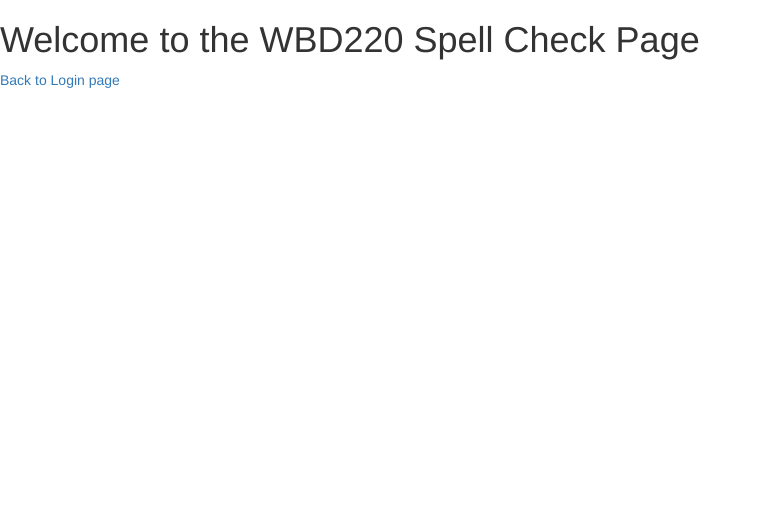
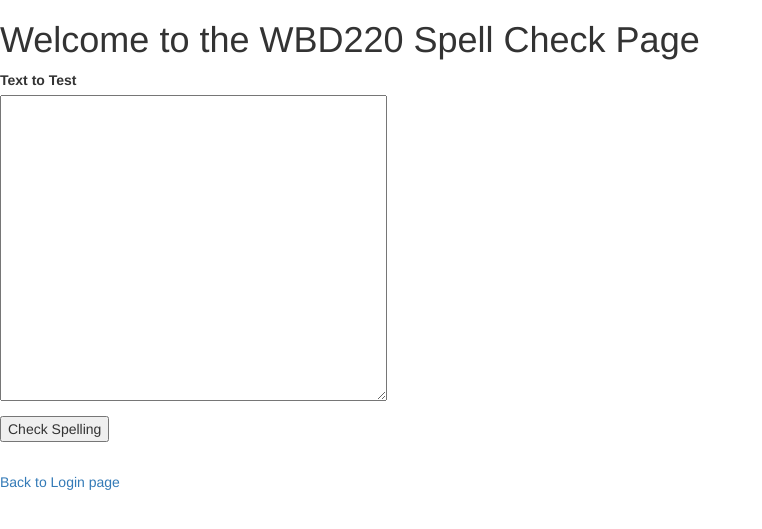
Before and after one commit to wbd220/SecureCoding2, a Flask app: page /spell_check in a window 1280 px wide. Shown: the top 529 px of the page, without its empty margins (0-762 px from the left). Run offline with Flask 2, Linux system fonts and the light colour scheme; some libraries are stand-ins or nearby versions.

Commit message:
fixed a crash when trying to use account that was not yet registered.

```diff
--- a/app.py
+++ b/app.py
@@ -26,6 +26,11 @@ class RegistrationForm(FlaskForm):
     submit = SubmitField('Register me')
 
 
+class SpellCheckForm(FlaskForm):
+    text2test = TextAreaField('Text to Test', render_kw={"rows": 15, "cols": 45})
+    submit = SubmitField("Check Spelling")
+
+
 userdict = {'tester': {'password': 'testpass', '2fa': '5555555555'}}
 
 
@@ -39,12 +44,17 @@ def login():
     login_form = LoginForm()
     global userdict
     if login_form.validate_on_submit():
-        if (userdict[login_form.username.data]['password'] == login_form.password.data and
-                userdict[login_form.username.data]['2fa'] == login_form.two_fa_field.data):
-            flash("Login successful for user {}".format(login_form.username.data), 'success')
-            return redirect(url_for('spell_check'))
+        if login_form.username.data in userdict:
+            if (userdict[login_form.username.data]['password'] == login_form.password.data and
+                    userdict[login_form.username.data]['2fa'] == login_form.two_fa_field.data):
+                flash("Login successful for user {}".format(login_form.username.data), 'success')
+                return redirect(url_for('spell_check'))
+            else:
+                flash("Login unsuccessful")
+                return render_template('login.html', form=login_form)
         else:
-            flash("Login unsuccessful")
+            flash("Something wasn't right, try again")
+            return render_template('login.html', form=login_form)
     return render_template('login.html', form=login_form)
 
 
@@ -61,7 +71,11 @@ def register():
 
 @app.route('/spell_check', methods=['GET', 'POST'])
 def spell_check():
-    return render_template('spell_check.html')
+    spell_check_form = SpellCheckForm()
+    if spell_check_form.validate_on_submit():
+        #put some subprocess code here
+        q = 0
+    return render_template('spell_check.html', form=spell_check_form)
 
 
 if __name__ == '__main__':
--- a/templates/spell_check.html
+++ b/templates/spell_check.html
@@ -13,5 +13,14 @@
         {% endif %}
     {% endwith %}
 <h1>Welcome to the WBD220 Spell Check Page</h1>
+    <form action="" method="post">
+        {{ form.hidden_tag() }}
+        <p>
+            {{ form.text2test.label }}<br>
+            {{ form.text2test }}
+        </p>
+        <p>{{ form.submit() }}</p>
+        <br>
+    </form>
 <a href="{{ url_for('login') }}">Back to Login page</a>
 {% endblock %}
```
